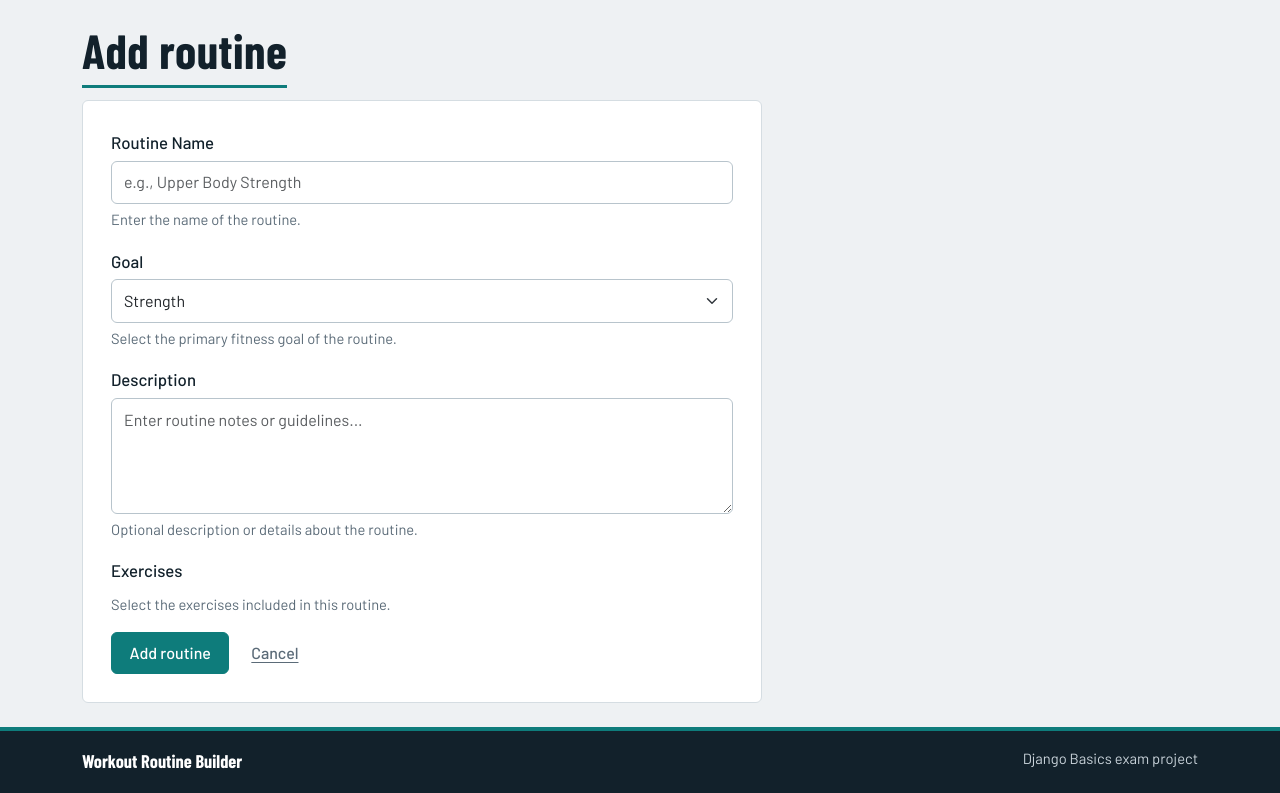
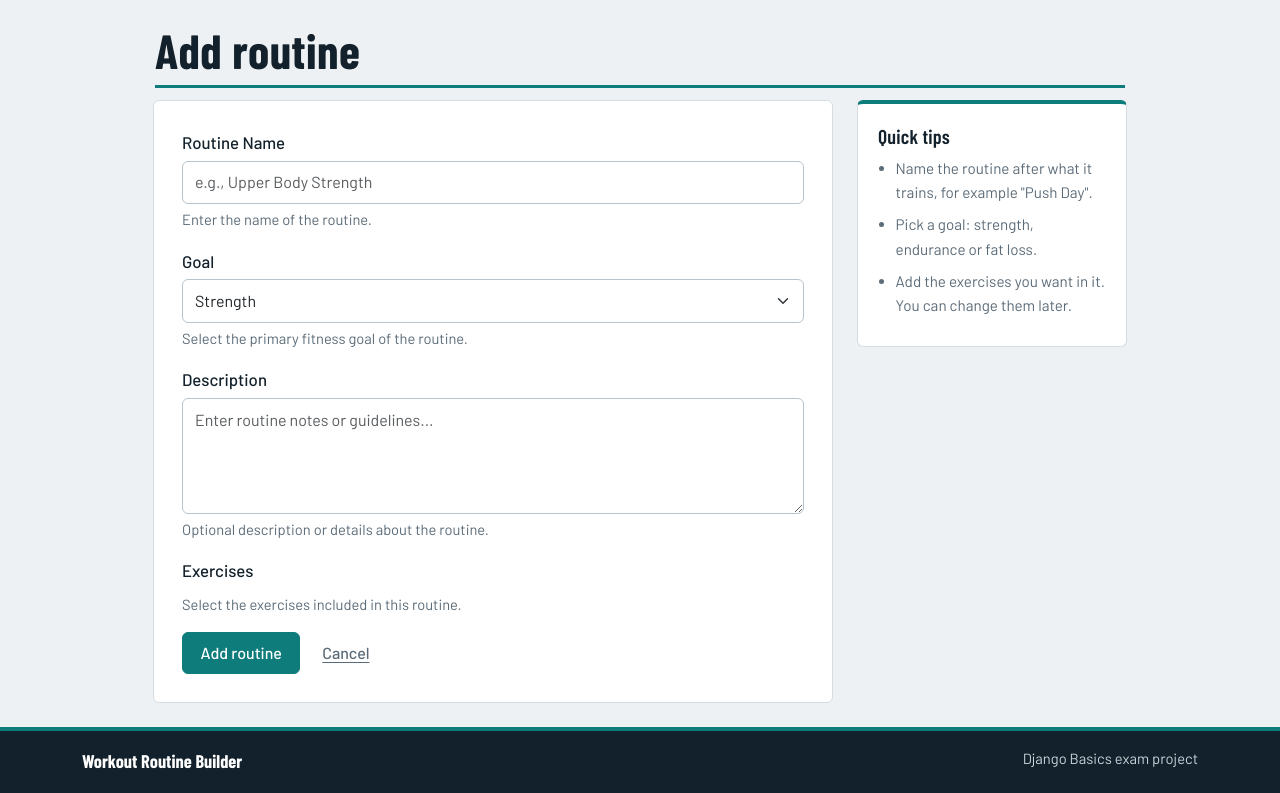
Before and after one commit to denkata1q/workout-routine-builder, a Django app: page /routines/create/ in a window 1280 px wide. Shown: the part 66-859 px from the top of the page. Run offline with Django 5.2, Linux system fonts and the light colour scheme; data that the repository does not hold is empty.

Commit message:
Center forms and add a tips box next to them

```diff
--- a/routines/templates/routines/routine_form.html
+++ b/routines/templates/routines/routine_form.html
@@ -3,6 +3,7 @@
 {% block content %}
 <h1>{% if object %}Edit routine{% else %}Add routine{% endif %}</h1>
 
+<div class="form-layout">
     <form method="post" class="form-narrow" novalidate>
         {% csrf_token %}
         {{ form.non_field_errors }}
@@ -13,4 +14,13 @@
         <button class="btn btn-primary" type="submit">{% if object %}Save changes{% else %}Add routine{% endif %}</button>
         <a class="btn btn-link" href="{% url 'routine-list' %}">Cancel</a>
     </form>
+    <aside class="side-box">
+        <h2 class="h5">Quick tips</h2>
+        <ul>
+            <li>Name the routine after what it trains, for example "Push Day".</li>
+            <li>Pick a goal: strength, endurance or fat loss.</li>
+            <li>Add the exercises you want in it. You can change them later.</li>
+        </ul>
+    </aside>
+</div>
 {% endblock %}
--- a/static/css/style.css
+++ b/static/css/style.css
@@ -124,3 +124,14 @@ main .hero-title { display: block; border: 0; padding: 0; }
     .hero-art { display: block; }
     .hero-art img { width: 100%; height: auto; display: block; }
 }
+
+/* ---------- Centered forms with a tips box on the right ---------- */
+main:has(> .form-layout) > h1, main:has(> .panel-danger) > h1 { display: block; margin-left: auto; margin-right: auto; }
+main:has(> .form-layout) > h1 { max-width: 970px; }
+main:has(> .panel-danger) > h1 { max-width: 680px; }
+main > .panel-danger { margin-left: auto; margin-right: auto; }
+.form-layout { display: flex; flex-wrap: wrap; gap: 1.5rem; justify-content: center; align-items: flex-start; }
+.form-layout > .form-narrow { flex: 1 1 520px; max-width: 680px; }
+.side-box { flex: 0 1 270px; background: var(--card); border: 1px solid var(--line); border-top: 4px solid var(--accent); border-radius: var(--radius); padding: 1.25rem; }
+.side-box ul { padding-left: 1.1rem; margin-bottom: 0; color: var(--steel); font-size: 0.95rem; }
+.side-box li { margin-bottom: 0.5rem; }
```
Also changed, not shown: exercises/templates/exercises/exercise_form.html (+10 -0 lines), exercises/templates/exercises/musclegroup_form.html (+9 -0 lines), workouts/templates/workouts/workoutsession_form.html (+10 -0 lines). Lines whose indentation alone changed are shown as unchanged.
